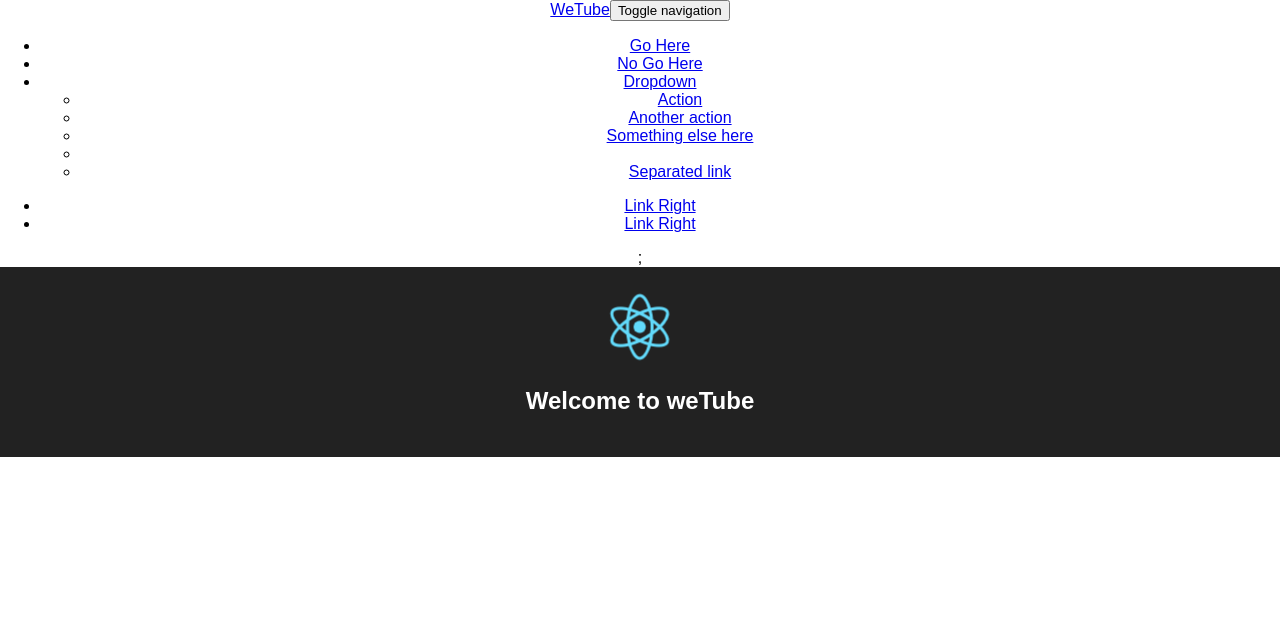
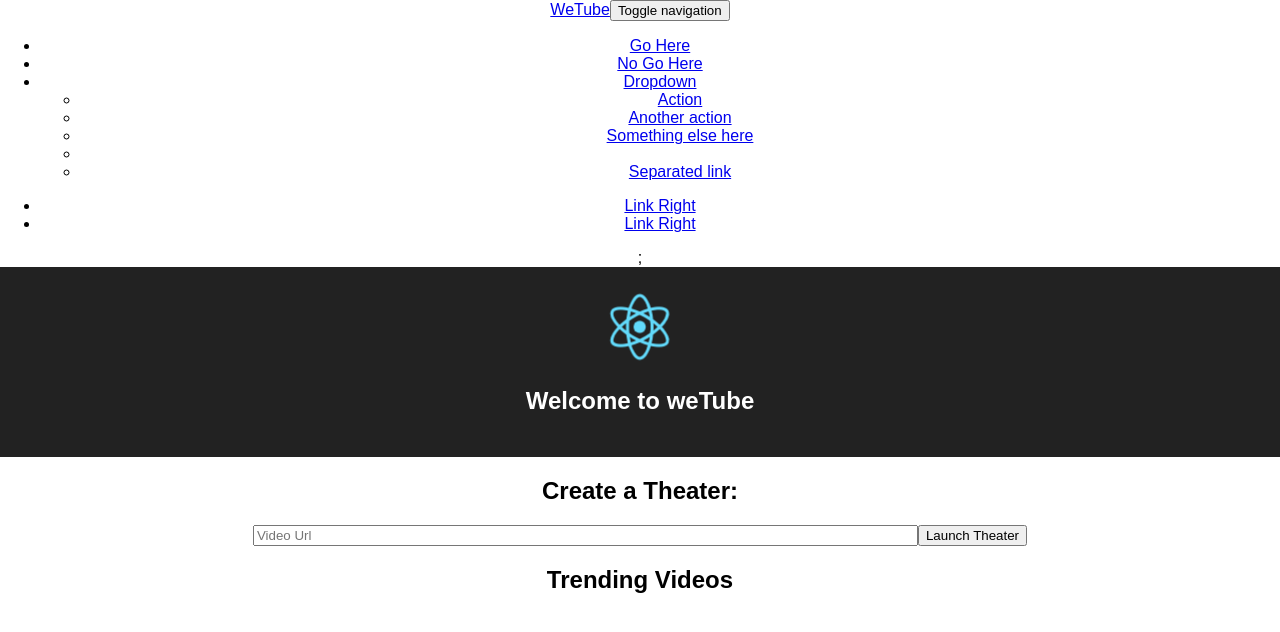
Before and after one commit to AnonymousRhinos/WeTube, a React (Create React App) app: page /home in a window 1280 px wide. Shown: the top 632 px of the page. Built offline with nearby package versions, Linux system fonts and the light colour scheme.

Commit message:
able to submit specific video url and embed in video page

```diff
--- a/public/index.html
+++ b/public/index.html
@@ -19,7 +19,7 @@
       work correctly both with client-side routing and a non-root public URL.
       Learn how to configure a non-root public URL by running `npm run build`.
     -->
-    <title>React App</title>
+    <title>WeTube</title>
   </head>
   <body>
     <noscript>
--- a/src/App.js
+++ b/src/App.js
@@ -4,6 +4,7 @@ import logo from './logo.svg';
 import './App.css';
 import Navbar from './Components/navbar';
 import Video from './Components/video/video';
+import Home from './Components/home/home'
 
 class App extends Component {
   render() {
@@ -16,6 +17,7 @@ class App extends Component {
         </header>
         <Switch>
           <Route path="/room/:id" component={Video} />
+          <Route path="/home" component={Home} />
         </Switch>
       </div>
     );
--- /dev/null
+++ b/src/Components/home/home.js
@@ -0,0 +1,56 @@
+import React, { Component } from 'react';
+import { withRouter } from 'react-router'
+
+class Home extends Component {
+    constructor(props) {
+        super(props)
+        this.state = {
+            videoUrl: ""
+        }
+    }
+
+    handleChange = (evt) => {
+        this.setState({
+            videoUrl: evt.target.value
+        })
+    }
+
+    handleSubmit = (evt) => {
+        evt.preventDefault();
+        let { videoUrl } = this.state;
+        let begIndex = videoUrl.indexOf("v=") + 2;
+        let endIndex = videoUrl.indexOf("&");
+        let videoId
+        if (endIndex > -1) {
+            videoId = videoUrl.slice(begIndex, endIndex)
+        } else videoId = videoUrl.slice(begIndex)
+        console.log("VIDEOURL", videoId)
+        console.log("HISTORY", this.props.history)
+        this.props.history.push(`/room/${Date.now() + "&" + videoId}`)
+    }
+
+
+    render() {
+        return (
+            <div className="Home" >
+                <h2>Create a Theater:</h2>
+                <form onSubmit={this.handleSubmit}>
+                    <input
+                        size="80"
+                        name="videoUrl"
+                        className="form-control"
+                        placeholder="Video Url"
+                        onChange={this.handleChange}
+                        required
+                    >
+                    </input>
+                    <button>Launch Theater</button>
+                </form>
+                <h2>Trending Videos</h2>
+
+            </div>
+        );
+    }
+}
+
+export default withRouter(Home);
--- a/src/Components/video/video-screen.js
+++ b/src/Components/video/video-screen.js
@@ -18,7 +18,7 @@ class Screen extends Component {
     };
 
     return (
-      <YouTube videoId="vmLaZafaw9E" opts={opts} onReady={this._onReady} />
+      <YouTube videoId={this.props.videoId} opts={opts} onReady={this._onReady} />
     );
   }
 
--- a/src/Components/video/video.js
+++ b/src/Components/video/video.js
@@ -2,10 +2,20 @@ import React, { Component } from 'react';
 import Screen from './video-screen';
 
 class Video extends Component {
+
+  constructor(props) {
+    super(props)
+    this.state = {
+        videoId: this.props.match.params.id.split('&')[1],
+        roomId: this.props.match.params.id
+    }
+}
+
   render() {
+    console.log("STATE IN VIDEO", this.state)
     return (
       <div>
-        <Screen />
+        <Screen videoId={this.state.videoId}/>
       </div>
     );
   }
```
Also changed, not shown: 1 other file (tests, documents, lock files or other folders).
